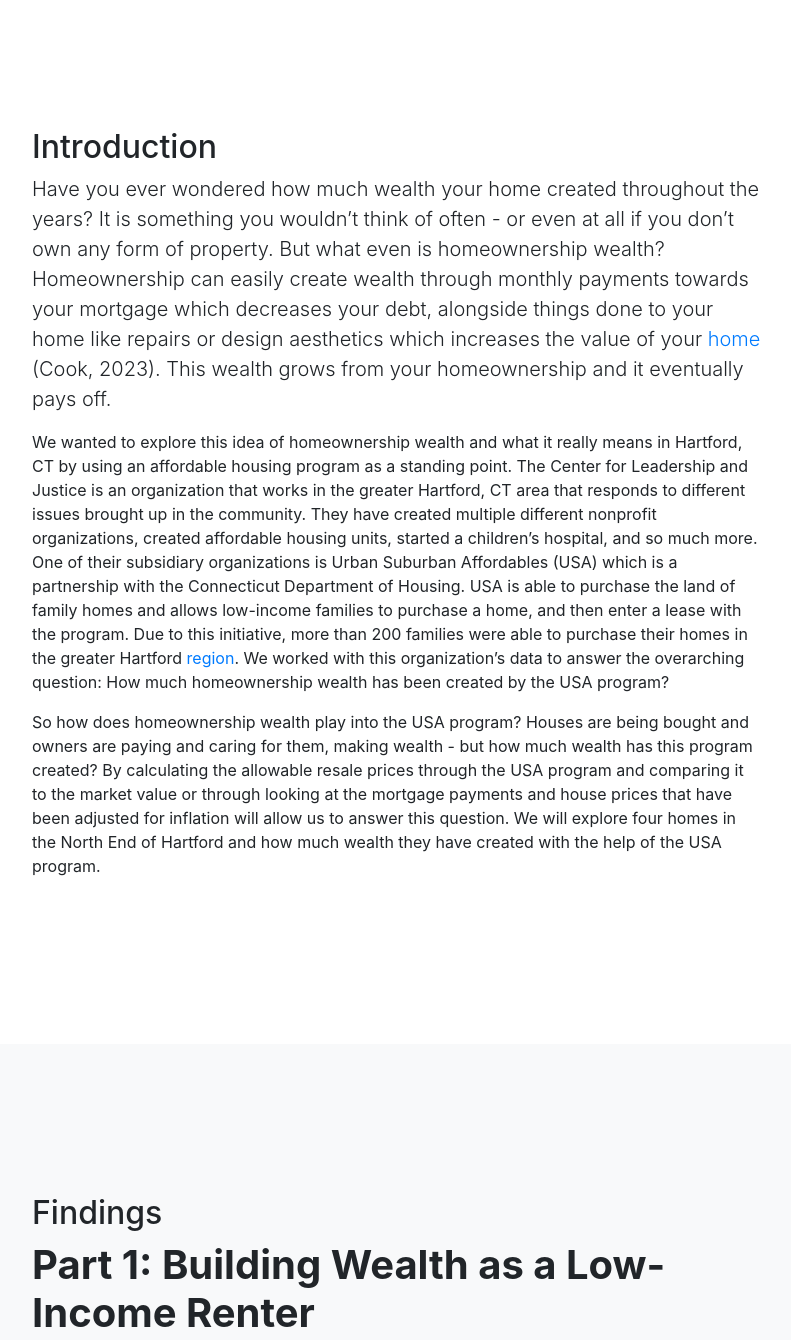
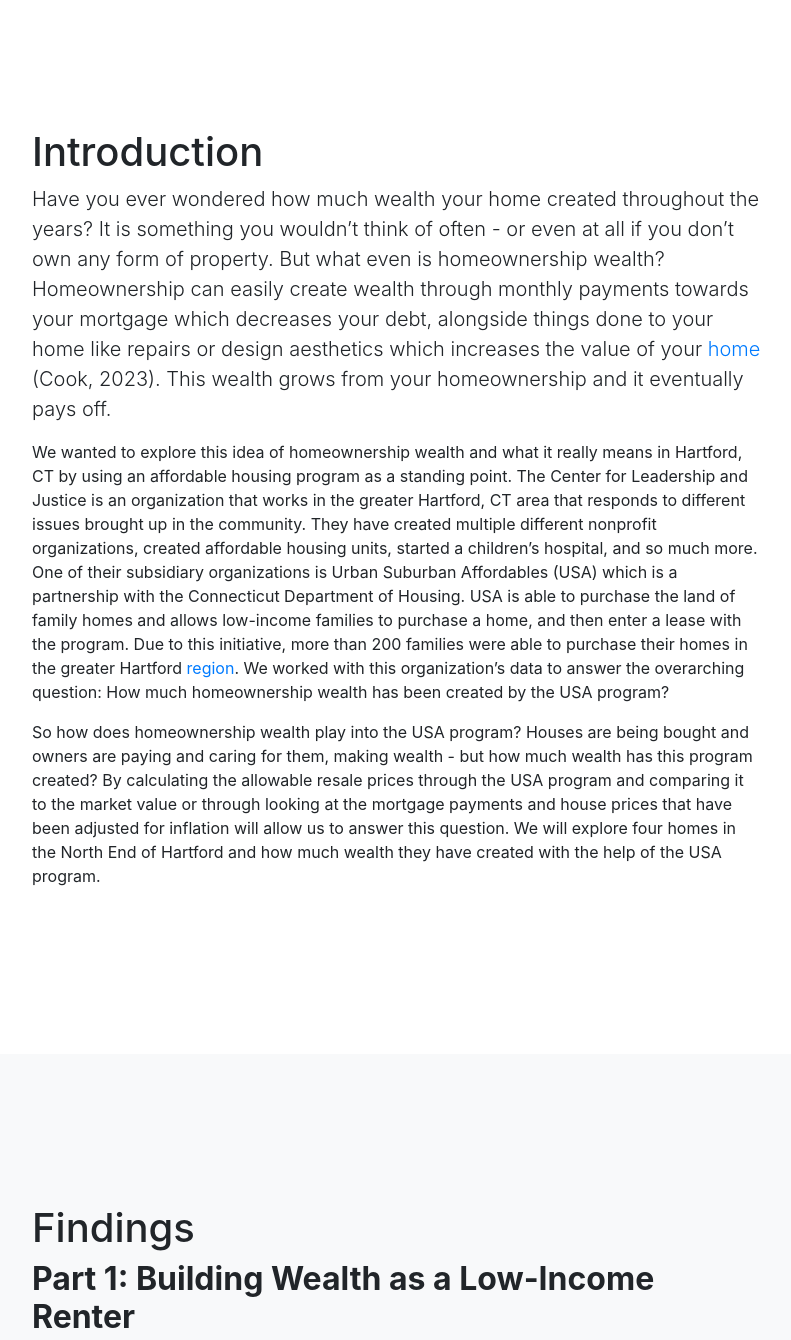
Before and after one commit to juliaboucher/Julia-Gabbie-FinalBuild, a plain HTML site: page index.html in a window 1280 px wide. Shown: the part 580-1920 px from the top of the page, without its empty margins (243-1034 px from the left). Drawn offline with nearby package versions, Linux system fonts and the light colour scheme.

Commit message:
Update index.html

```diff
--- a/index.html
+++ b/index.html
@@ -67,7 +67,7 @@
       <div class="row">
         <div class="col-lg-8 mx-auto">
 
-          <h2>Introduction</h2>
+          <h1>Introduction</h1>
 
           <p class="lead">Have you ever wondered how much wealth your home created throughout the years? It is something you wouldn’t think of often - or even at all if you don’t own any form of property. But what even is homeownership wealth? Homeownership can easily create wealth through monthly payments towards your mortgage which decreases your debt, alongside things done to your home like repairs or design aesthetics which increases the value of your <a href= 'https://money.com/build-wealth-owning-a-home-study/#:~:text=The%20monthly%20payments%20made%20toward,a%20number%20of%20different%20ways.'>home</a> (Cook, 2023). This wealth grows from your homeownership and it eventually pays off.
 </p>
@@ -89,9 +89,9 @@
       <div class="row">
         <div class="col-lg-8 mx-auto">
 
-          <h2>Findings</h2>
+          <h1>Findings</h1>
 
-          <h1><b>Part 1: Building Wealth as a Low-Income Renter</b></h1>
+          <h2><b>Part 1: Building Wealth as a Low-Income Renter</b></h2>
 
           <p>This chart compares the monthly payments (either mortgage or rent) from 30 years ago to today. This shows all four USA properties that we have researched to understand how much wealth has been created as well as two homes in a similar area that are not part of the USA program as well as average renting payments 30 years ago and today. As it is depicted, the USA properties didn’t necessarily add any extra wealth created - it really was the same throughout all prices. But you can see that renting doesn’t necessarily pay out as much as buying a home with a mortgage that is lower than the monthly fee.</p>
 
```
